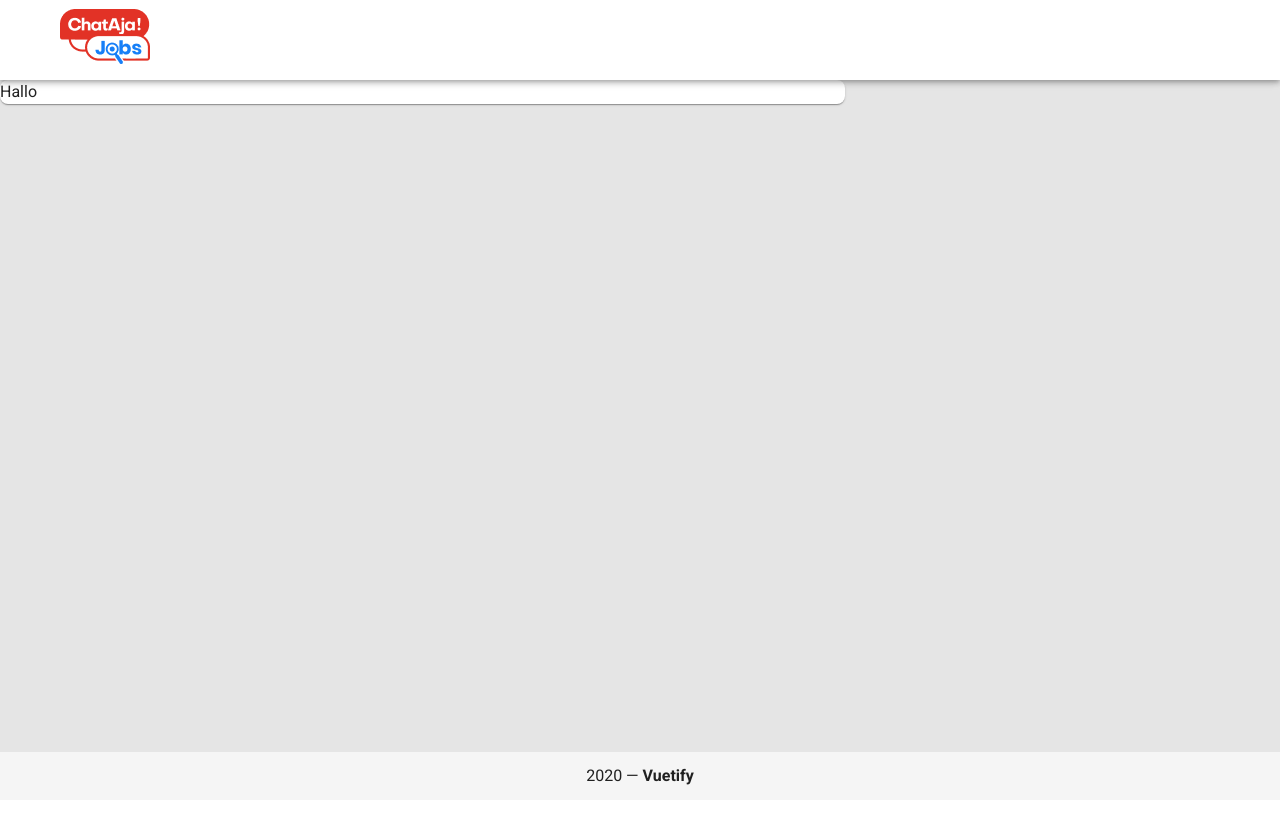
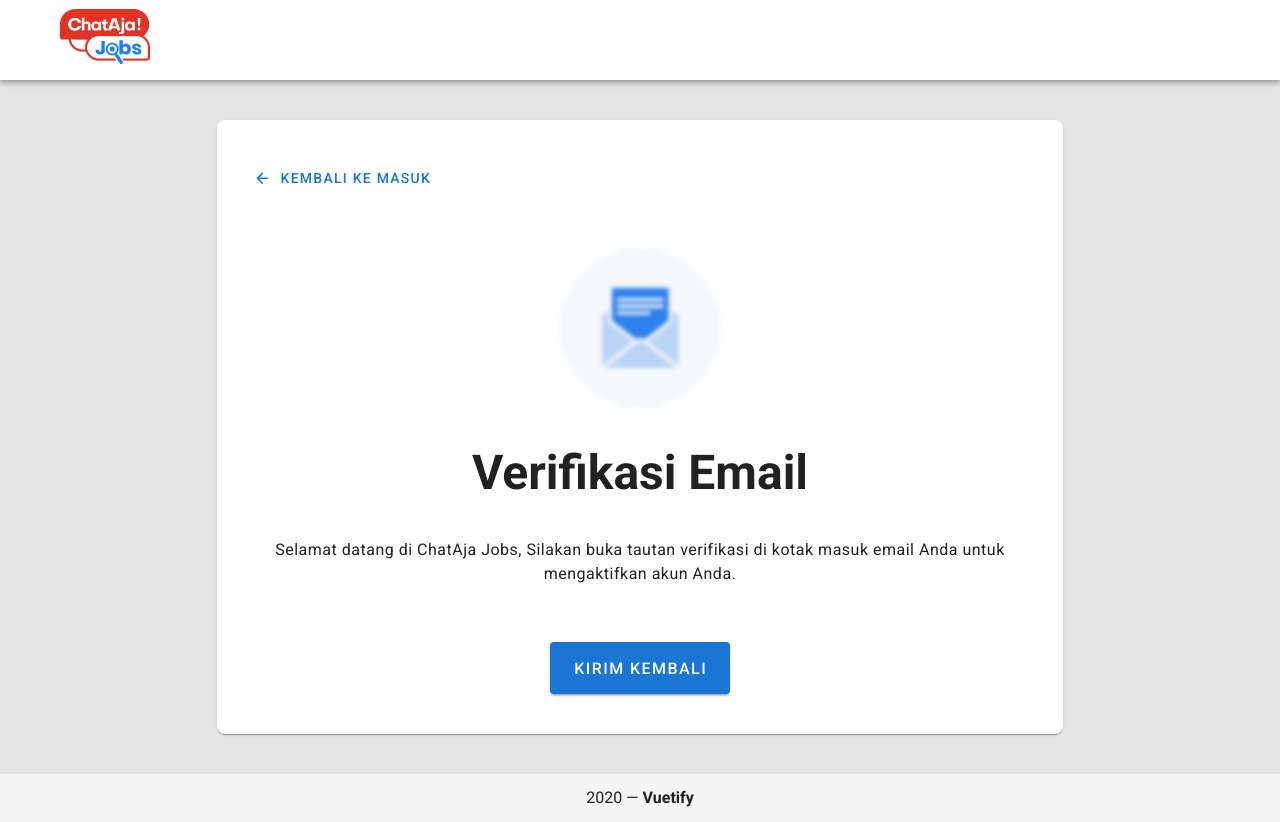
Before and after one commit to dendydandees/chataja-jobs, a Nuxt app: page /email-verification in a window 1280 px wide. Before the commit the page ends 800 px from the top, so only its background shows below. Built offline with nearby package versions, Linux system fonts and the light colour scheme.

Commit message:
adding email verification pages

```diff
--- a/components/Navbar.vue
+++ b/components/Navbar.vue
@@ -262,8 +262,8 @@
             </p>
           </v-col>
         </v-row>
-        <h2 class="text-h3 font-weight-bold mt-8 mb-5">Daftar</h2>
-        <p class="mb-8">
+        <h2 class="text-h3 font-weight-bold mt-8 mb-5">Reset Password</h2>
+        <p class="mb-8 body-1">
           Masukkan alamat email yang Anda gunakan saat bergabung dan kami akan
           mengirimkan instruksi untuk mengatur ulang kata sandi Anda.
         </p>
--- a/pages/email-verification/index.vue
+++ b/pages/email-verification/index.vue
@@ -1,15 +1,32 @@
 <template>
-  <section>
-    <v-row align="center">
-      <v-col cols="8">
+  <section class="my-10">
+    <v-row justify="center">
+      <v-col cols="12" sm="10" md="8">
         <v-sheet
           color="white"
           elevation="1"
           height="100%"
           width="100%"
-          class="rounded-lg"
+          class="rounded-lg pa-6 pa-md-10"
         >
-          <p>Hallo</p>
+          <v-btn text color="primary" class="px-0">
+            <v-icon left> mdi-arrow-left </v-icon>
+            Kembali ke Masuk
+          </v-btn>
+          <div class="text-center mt-13">
+            <v-img
+              lazy-src="/email-verif-icon.png"
+              src="/email-verif-icon.png"
+              max-height="160"
+              contain
+            ></v-img>
+            <h2 class="text-h3 font-weight-bold my-10">Verifikasi Email</h2>
+            <p class="body-1">
+              Selamat datang di ChatAja Jobs, Silakan buka tautan verifikasi di
+              kotak masuk email Anda untuk mengaktifkan akun Anda.
+            </p>
+            <v-btn x-large color="primary" class="mt-10">Kirim Kembali</v-btn>
+          </div>
         </v-sheet>
       </v-col>
     </v-row>
```
Also changed, not shown: static/email-verif-icon.png (added).
